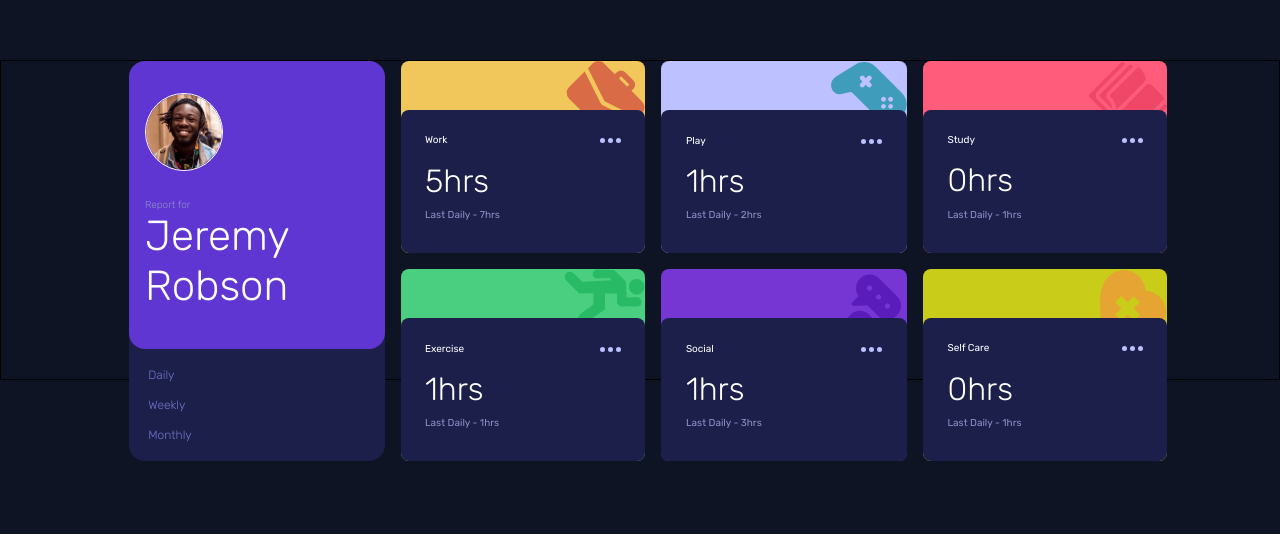
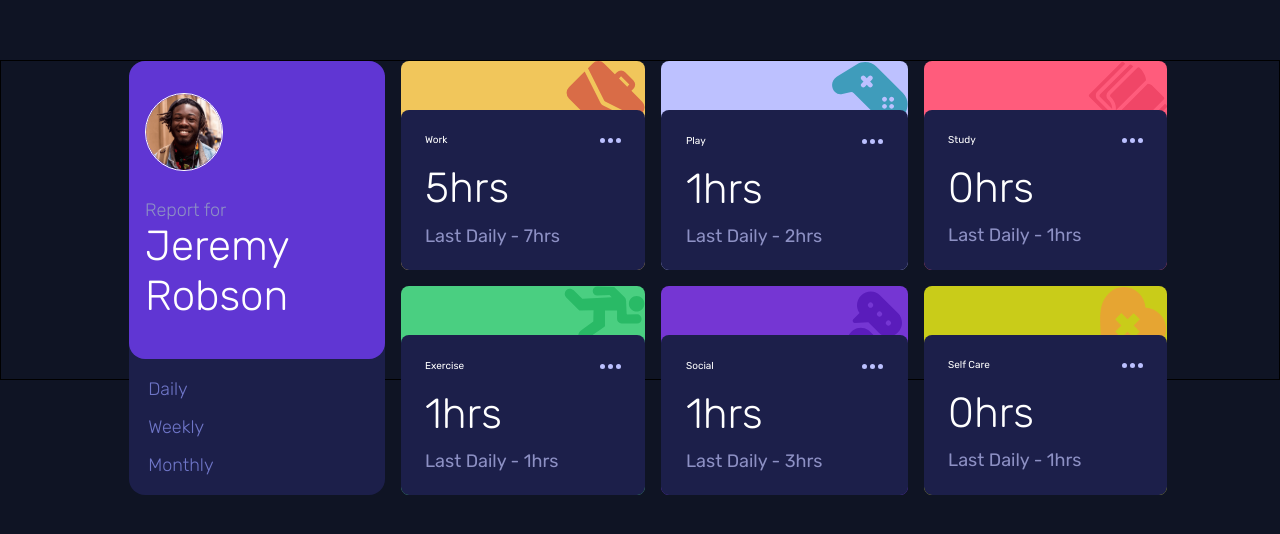
Before and after one commit to bssbrit/timeTrackingDashboard, a React (Vite) app: page / in a window 1280 px wide. Shown: the part 180-714 px from the top of the page. Built offline with nearby package versions, Linux system fonts and the light colour scheme.

Commit message:
changed the fonts size

```diff
--- a/src/index.css
+++ b/src/index.css
@@ -38,6 +38,7 @@ body {
   display: flex;
   flex-direction: column;
   border-radius: 1rem;
+  font-size: 18px;
 }
 /* Dark blue: hsl(235, 46%, 20%)
 - Desaturated blue: hsl(235, 45%, 61%)
@@ -62,7 +63,6 @@ body {
   margin: 10% 0% 10% 0%;
 }
 #nome p {
-  font-size: 10px;
   color: hsl(236, 32%, 66%);
 }
 h1 {
@@ -80,7 +80,7 @@ button {
   text-align: left;
   width: 40%;
   background-color: transparent;
-  font-size: 12px;
+  font-size: 18px;
   font-weight: 300;
   color: hsl(235, 45%, 61%);
 }
@@ -147,10 +147,11 @@ button:hover {
 #lastTime {
   font-size: 10px;
   color: hsl(236, 32%, 66%);
+  font-size: 18px;
 }
 .activities h1 {
   font-weight: 300;
-  font-size: 32px;
+  font-size: 42px;
 }
 #lastTime:hover {
   color: whitesmoke;
@@ -184,3 +185,7 @@ button:hover {
 - Weights: 300, 400, 500
 
  */
+
+/*
+ acho que só mudar para um coluna no grid e ajustar os gap
+ */
```
